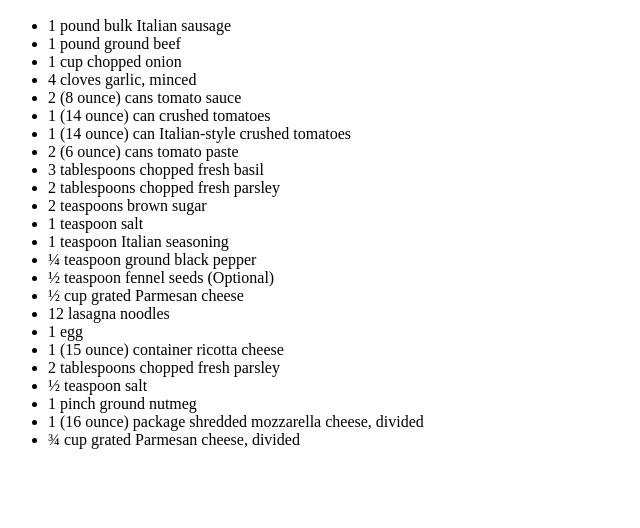
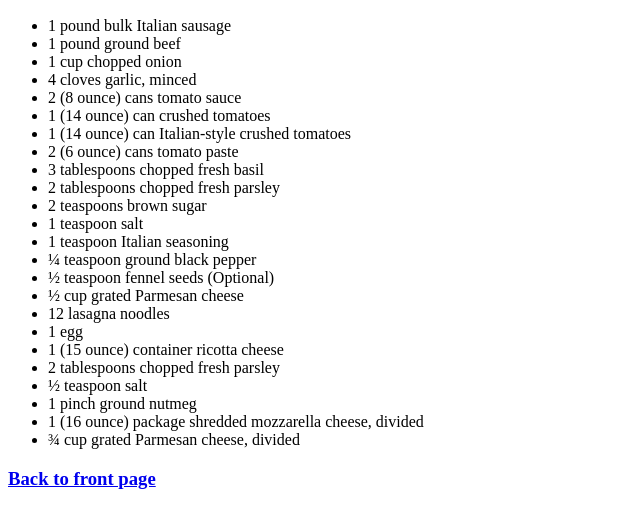
Before and after one commit to vikkiklikk/odin-recipes, a plain HTML site: page recipes/lasagna.html in a window 1280 px wide. Shown: the part 110-638 px from the top of the page, without its empty margins (0-640 px from the left). Drawn offline with Linux system fonts and the light colour scheme.

Commit message:
added a back link that refers to the index page as well as a link on the front page to the lasagna page

```diff
--- a/recipes/lasagna.html
+++ b/recipes/lasagna.html
@@ -37,5 +37,8 @@
         <li>¾ cup grated Parmesan cheese, divided</li>
       </ul>
     </p>
+    <h3>
+      <a href="../index.html">Back to front page</a>
+    </h3>
   </body>
 </html>
```
Also changed, not shown: index.html (+1 -0 lines).
